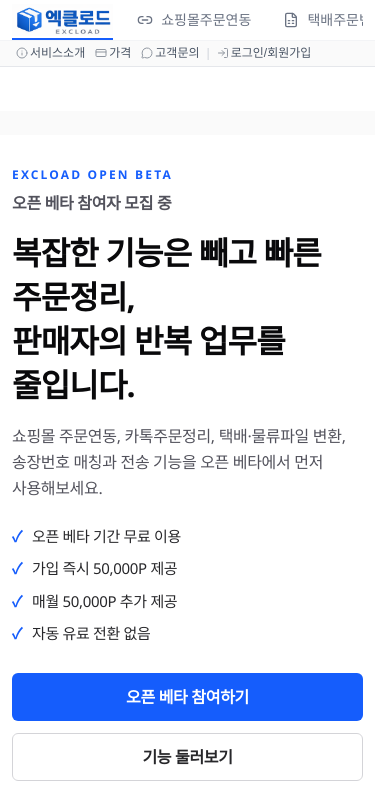
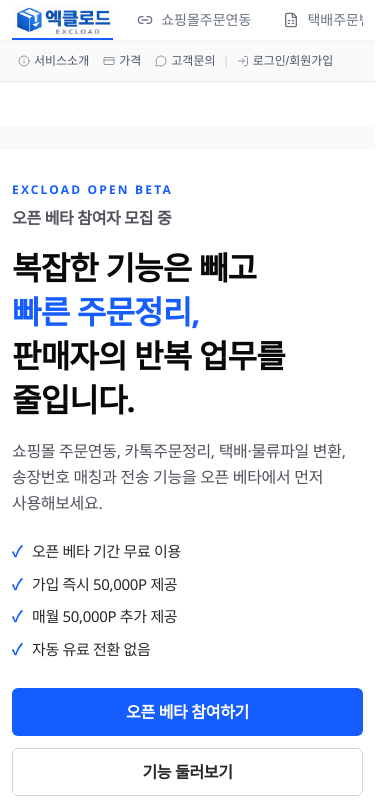
Before and after one commit to a01083475766-bit/excload, a Next.js app: page /excload in a window 390 px wide. Shown: the top 811 px of the page. Built offline with nearby package versions, Linux system fonts and the light colour scheme; no server answers.

Commit message:
모바일환경수정

```diff
--- a/app/components/MainNav.tsx
+++ b/app/components/MainNav.tsx
@@ -60,10 +60,10 @@ const primaryLinkClass = `
   whitespace-nowrap
 `;
 
-/** 2단: 보조 메뉴 — 글자: 기존 11px + 0.1rem(요청)만 반영 */
+/** 2단: 보조 메뉴 — 모바일 터치 영역 확보 */
 const secondaryLinkClass = `
-  flex shrink-0 items-center gap-0.5
-  whitespace-nowrap rounded px-1 py-0.5
+  flex shrink-0 items-center gap-1
+  min-h-9 whitespace-nowrap rounded px-1.5 py-1.5
   text-[12px] sm:text-[calc(11px+0.1rem)] leading-snug text-gray-600
   relative
   hover:text-blue-600
@@ -147,7 +147,7 @@ export default function MainNav() {
           )}
         </Link>
 
-        <div className="flex min-h-0 min-w-0 flex-1 items-stretch justify-start sm:justify-end gap-2 overflow-x-auto overflow-y-hidden pb-px sm:gap-3">
+        <div className="flex min-h-0 min-w-0 flex-1 items-stretch justify-start gap-2 overflow-x-auto overflow-y-hidden overscroll-x-contain pb-px [-webkit-overflow-scrolling:touch] sm:justify-end sm:gap-3">
           {displayPrimaryItems.map((item) => {
             const Icon = item.icon;
             const isActive =
@@ -178,7 +178,7 @@ export default function MainNav() {
       {/* 2단: 1단 실행 메뉴와 같은 오른쪽 정렬 · 1단과 간격 축소 */}
       <div className="border-t border-gray-100 bg-zinc-50/95">
         <div
-          className={`${navInnerClass} flex flex-nowrap items-center justify-start sm:justify-end gap-x-0.5 gap-y-0.5 overflow-x-auto overflow-y-hidden py-0.5 whitespace-nowrap`}
+          className={`${navInnerClass} flex flex-nowrap items-center justify-start gap-x-0.5 gap-y-0.5 overflow-x-auto overflow-y-hidden overscroll-x-contain py-0.5 whitespace-nowrap [-webkit-overflow-scrolling:touch] sm:justify-end`}
         >
           {displaySecondaryItems.map((item) => {
             const Icon = item.icon;
--- a/app/components/landing/LandingHeroSection.tsx
+++ b/app/components/landing/LandingHeroSection.tsx
@@ -74,7 +74,9 @@ export default function LandingHeroSection() {
             </p>
 
             <h1 className="mt-4 break-keep text-[2rem] font-bold leading-snug tracking-tight text-zinc-950 dark:text-zinc-50 sm:text-[2.35rem] lg:text-[2.6rem]">
-              복잡한 기능은 빼고 빠른 주문정리,
+              복잡한 기능은 빼고
+              <br />
+              <span className="text-blue-600 dark:text-blue-400">빠른 주문정리,</span>
               <br />
               판매자의 반복 업무를 줄입니다.
             </h1>
```
